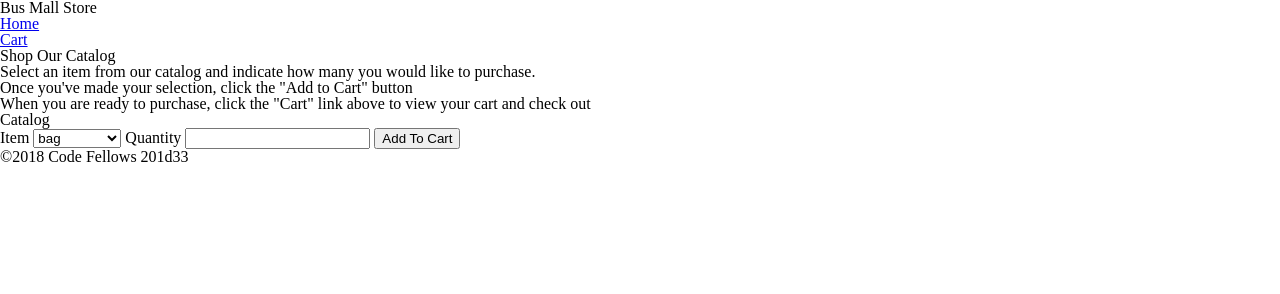
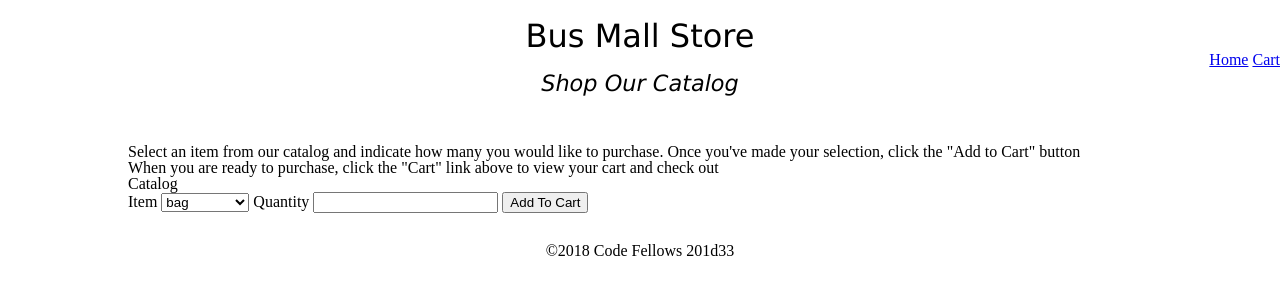
Before and after one commit to muddledsignal/busmall-starter-code, a plain HTML site: page 201d34-lab-14/index.html in a window 1280 px wide. Drawn offline with Linux system fonts and the light colour scheme.

Commit message:
css as done as its gonna get

```diff
--- a/201d34-lab-14/css/style.css
+++ b/201d34-lab-14/css/style.css
@@ -1 +1,41 @@
 /* TODO: Make it awesome */
+h1{
+    font-family: Verdana, Geneva, Tahoma, sans-serif;
+    text-align: center;
+    font-size: 2rem;
+    width: 500px;
+    margin: 0 auto;
+    margin-top:20px;
+}
+
+.card header{
+    margin-bottom: 50px;
+}
+
+li{
+    display: inline-block;
+}
+
+nav{
+    outline: 2px;
+    float:right;
+
+}
+
+main h1 {
+    font-size: 1.4rem;
+    font-style: italic;
+}
+
+.copy{
+    outline: 2px
+}
+footer{
+    text-align: center;
+    padding-top: 30px;
+}
+
+main {
+    width: 80%;
+    margin: 0 10%;
+}
```
